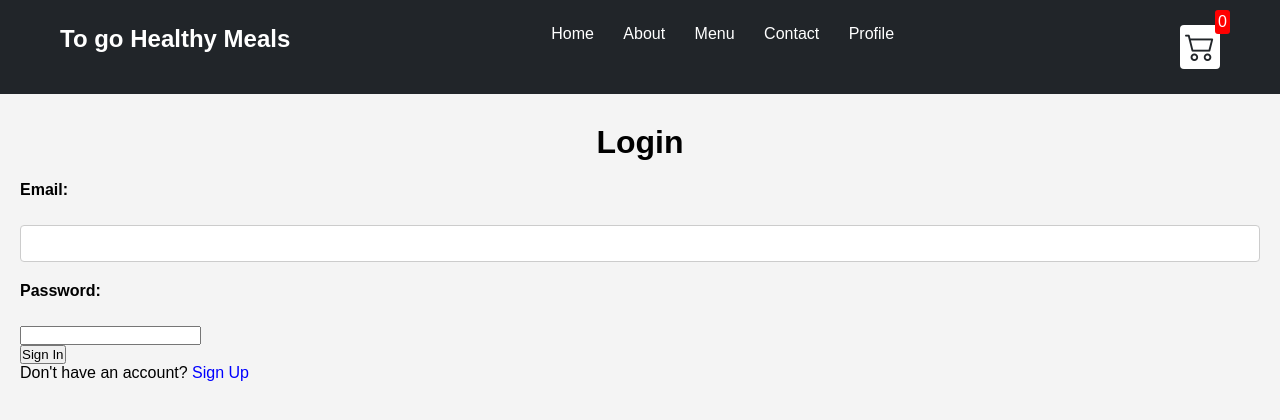
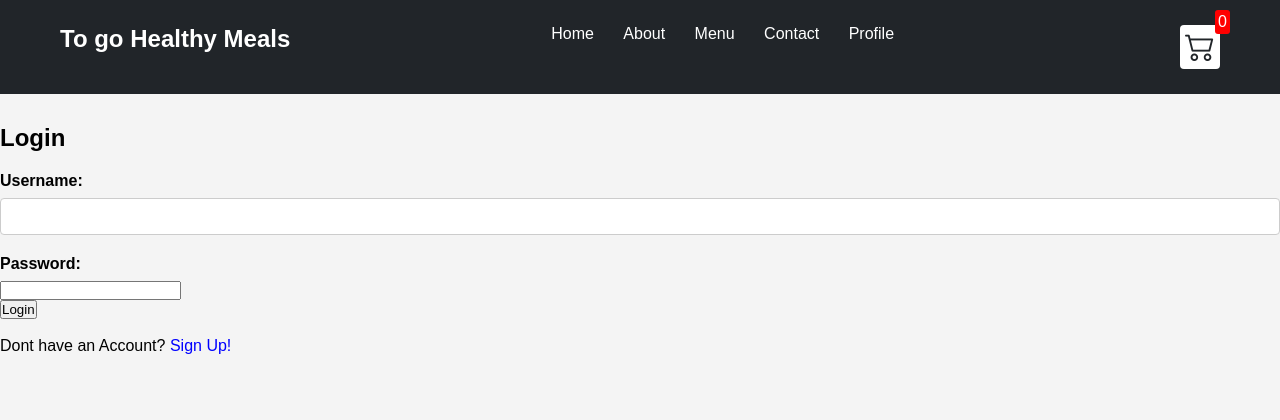
Before and after one commit to huntert08/ToGOMeals, a plain HTML site: page login.html in a window 1280 px wide. Drawn offline with nearby package versions, Linux system fonts and the light colour scheme.

Commit message:
Update login.html

```diff
--- a/login.html
+++ b/login.html
@@ -15,28 +15,39 @@
           <li><a href="about.html">About</a></li>
           <li><a href="menu.html">Menu</a></li>
           <li><a href="contact.html">Contact</a></li>
-          <li><a href="profile.html">Profile</a></li>
+          <li><a href="login.html">Profile</a></li>
         </ul>
           <a href="cart.html">
             <div class="cart">
               <i class="bi bi-cart2"></i>
               <div id="cartAmount" class="cartAmount">0</div>
+
+
             </div>
           </a>
       </div>
     <header>
-        <h1>Login</h1>
+
     </header>
-    <section class="login-form">
-        <form>
-            <label for="email">Email:</label><br>
-            <input type="email" id="email" name="email" required><br>
-            <label for="password">Password:</label><br>
-            <input type="password" id="password" name="password" required><br>
-            <button type="submit">Sign In</button>
-        </form>
-        <p>Don't have an account? <a style="color: blue;" href="signup.html">Sign Up</a></p>
-    </section>
+    <div class="login-container">
+      <h2>Login</h2>
+      <form id="login-form">
+        <div class="form-group">
+          <label class="username" for="username">Username:</label>
+          <input class="username" type="text" id="username" name="username" required>
+        </div>
+        <div class="form-group">
+          <label class="password" for="password">Password:</label>
+          <input class="password" type="password" id="password" name="password" required>
+        </div>
+        <button class="submit-button" type="submit">Login</button><br></br>
+        <p>Dont have an Account? <a href="signup.html" style="color: blue"> Sign Up!</a></p>
+      </form>
+    </div>
+
+    <script src="script.js"></script>
+
+
 
 </body>
 </html>
```
